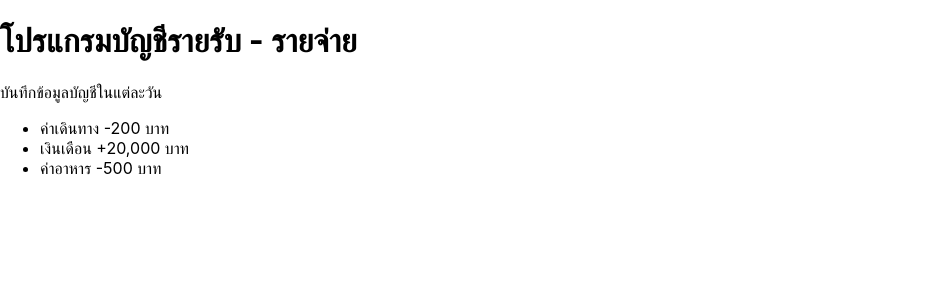
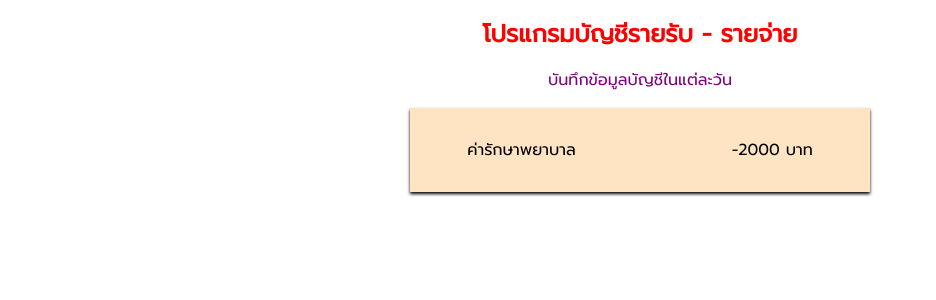
Before and after one commit to ChaiyutK/react-basic, a React (Create React App) app: page / in a window 1280 px wide. Shown: the top 300 px of the page, without its empty margins (0-936 px from the left). Built offline with nearby package versions, Linux system fonts and the light colour scheme.

Commit message:
add props to item component

```diff
--- a/public/index.html
+++ b/public/index.html
@@ -24,7 +24,7 @@
       work correctly both with client-side routing and a non-root public URL.
       Learn how to configure a non-root public URL by running `npm run build`.
     -->
-    <title>React App</title>
+    <title>แอพบัญชีรายรับ - รายจ่าย</title>
   </head>
   <body>
     <noscript>You need to enable JavaScript to run this app.</noscript>
--- a/src/App.css
+++ b/src/App.css
@@ -1,38 +1,4 @@
-.App {
-  text-align: center;
+@import url('https://fonts.googleapis.com/css2?family=Prompt&display=swap');
+*{
+  font-family: 'Prompt', sans-serif;
 }
-
-.App-logo {
-  height: 40vmin;
-  pointer-events: none;
-}
-
-@media (prefers-reduced-motion: no-preference) {
-  .App-logo {
-    animation: App-logo-spin infinite 20s linear;
-  }
-}
-
-.App-header {
-  background-color: #282c34;
-  min-height: 100vh;
-  display: flex;
-  flex-direction: column;
-  align-items: center;
-  justify-content: center;
-  font-size: calc(10px + 2vmin);
-  color: white;
-}
-
-.App-link {
-  color: #61dafb;
-}
-
-@keyframes App-logo-spin {
-  from {
-    transform: rotate(0deg);
-  }
-  to {
-    transform: rotate(360deg);
-  }
-}
--- a/src/App.js
+++ b/src/App.js
@@ -1,8 +1,15 @@
-import HeaderComponent from './Component/HeaderComponent.js';
+import Description from "./Component/Description.js";
+import Title from "./Component/Title.js";
+import Transaction from "./Component/Transaction.js";
+import "./App.css";
 
 function App() {
   return (
-   <HeaderComponent/>
+    <div>
+      <Title />
+      <Description />
+      <Transaction />
+    </div>
   );
 }
 
--- /dev/null
+++ b/src/Component/Description.js
@@ -0,0 +1,8 @@
+function Description()
+{
+    const design = {color: "purple",textAlign: "center"};
+    return(
+        <p style={design}>บันทึกข้อมูลบัญชีในแต่ละวัน</p>
+    );
+}
+export default Description;
--- a/src/Component/HeaderComponent.js
+++ /dev/null
@@ -1,16 +0,0 @@
-function HeaderComponent()
-{
-    return(
-        <div>
-        <h1>โปรแกรมบัญชีรายรับ - รายจ่าย</h1>
-        <p>บันทึกข้อมูลบัญชีในแต่ละวัน</p>
-        <ul>
-            <li>ค่าเดินทาง <span>-200 บาท</span></li>
-            <li>เงินเดือน <span>+20,000 บาท</span></li>
-            <li>ค่าอาหาร <span>-500 บาท</span></li>
-        </ul>
-    </div>
-    );
-}
-
-export default HeaderComponent;
--- /dev/null
+++ b/src/Component/Item.js
@@ -0,0 +1,7 @@
+function Item(props)
+{
+    return(
+        <li className="item">{props.title} <span>-{props.amount} บาท</span></li>
+    );
+}
+export default Item;
--- /dev/null
+++ b/src/Component/Title.js
@@ -0,0 +1,9 @@
+function Title()
+{
+    const design = {color: "red",textAlign: "center",fontSize: "1.5rem"};
+    return(
+        <h1 style={design}>โปรแกรมบัญชีรายรับ - รายจ่าย</h1>
+    );
+}
+
+export default Title;
--- /dev/null
+++ b/src/Component/Transaction.css
@@ -0,0 +1,17 @@
+.item-list{
+    padding: 0;
+
+}
+.item-list li{
+    color : black;
+    text-align: center;
+    list-style: none;
+    background-color: bisque;
+    width: 400px;
+    box-shadow: 0px 2px 3px;
+    padding: 30px;
+    margin: 0 auto 10px;
+}
+.item-list li span{
+    padding-left: 150px;
+}
--- /dev/null
+++ b/src/Component/Transaction.js
@@ -0,0 +1,14 @@
+import Item from "./Item";
+import "./Transaction.css";
+
+function Transaction()
+{
+    return(
+    <div className="frame-list">
+    <ul className="item-list">
+        <Item title="ค่ารักษาพยาบาล" amount="2000"/>
+    </ul>
+    </div>
+    );
+}
+export default Transaction;
```
Also changed, not shown: 1 other file (tests, documents, lock files or other folders).
